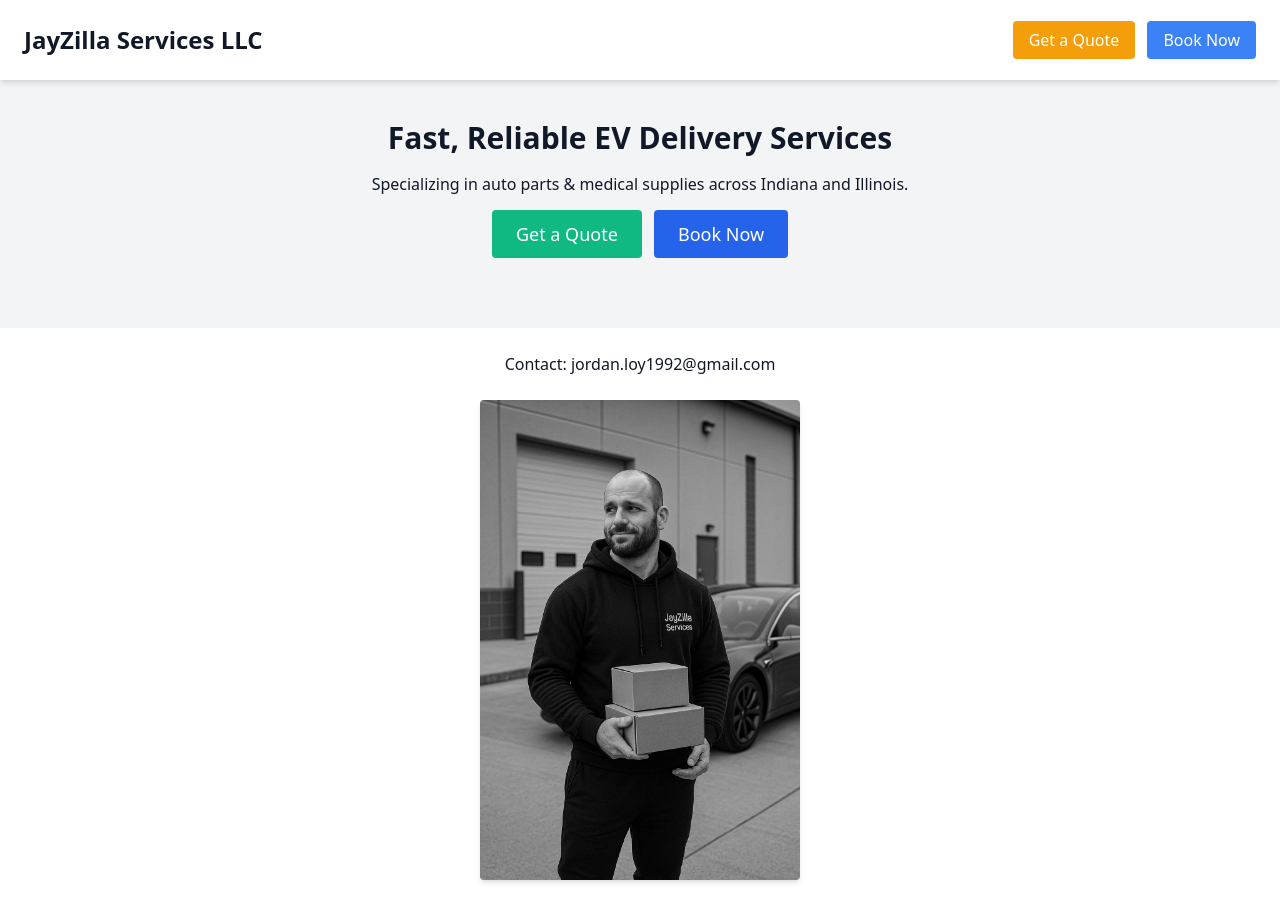
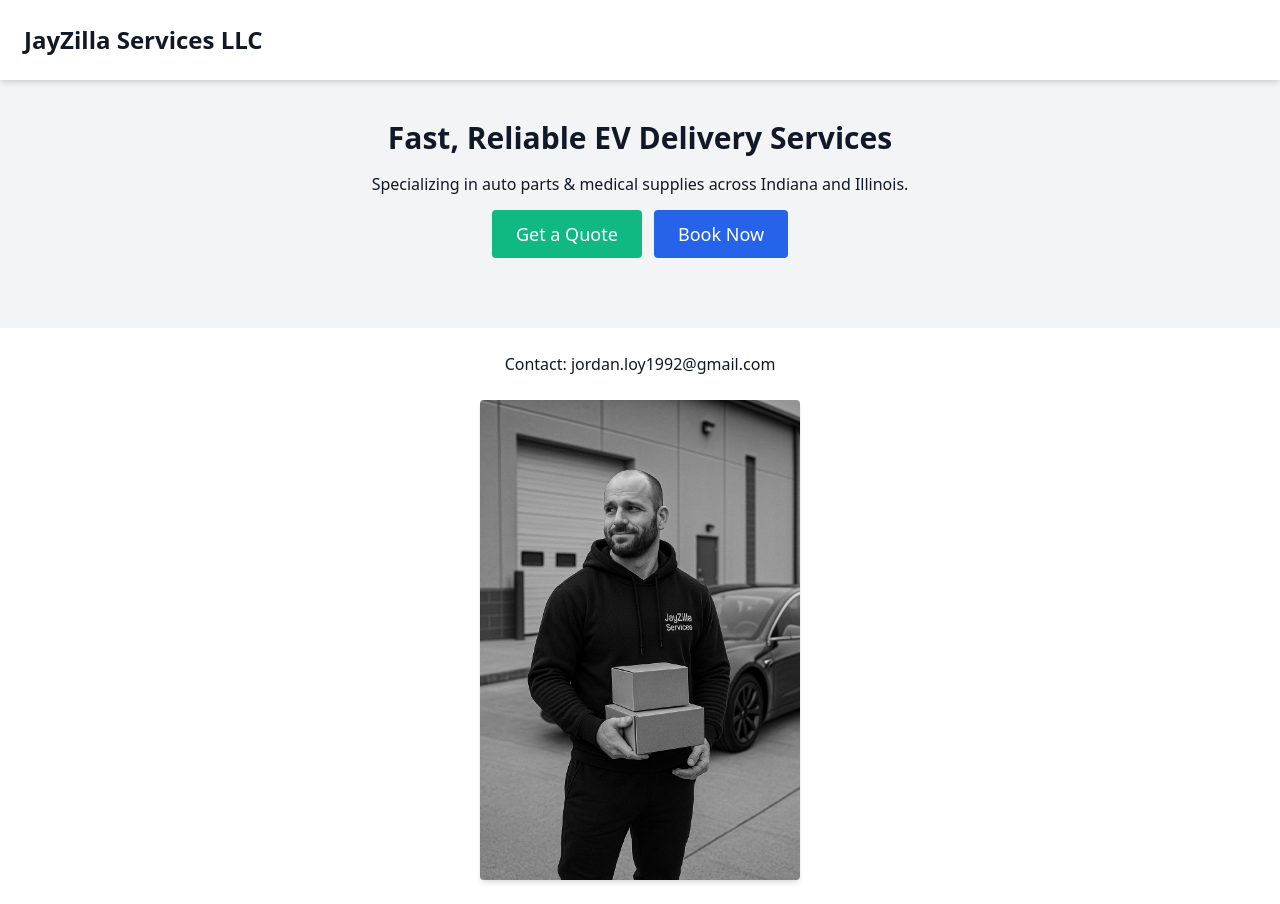
Before and after one commit to kingjayzilla25/jayzilla-site, a plain HTML site: page index.html in a window 1280 px wide. Drawn offline with nearby package versions, Linux system fonts and the light colour scheme.

Commit message:
Update index.html

```diff
--- a/index.html
+++ b/index.html
@@ -8,12 +8,9 @@
 </head>
 <body class="bg-gray-100 text-gray-900">
     <header class="p-6 bg-white shadow-md">
-        <div class="container mx-auto flex justify-between items-center">
+        <div class="container mx-auto">
             <h1 class="text-2xl font-bold">JayZilla Services LLC</h1>
-            <div>
-                <a href="quote.html" class="bg-yellow-500 text-white px-4 py-2 rounded mr-2">Get a Quote</a>
-                <a href="booking.html" class="bg-blue-500 text-white px-4 py-2 rounded">Book Now</a>
-            </div>
+        </div>
     </header>
 
     <main class="container mx-auto mt-10 text-center">
```
